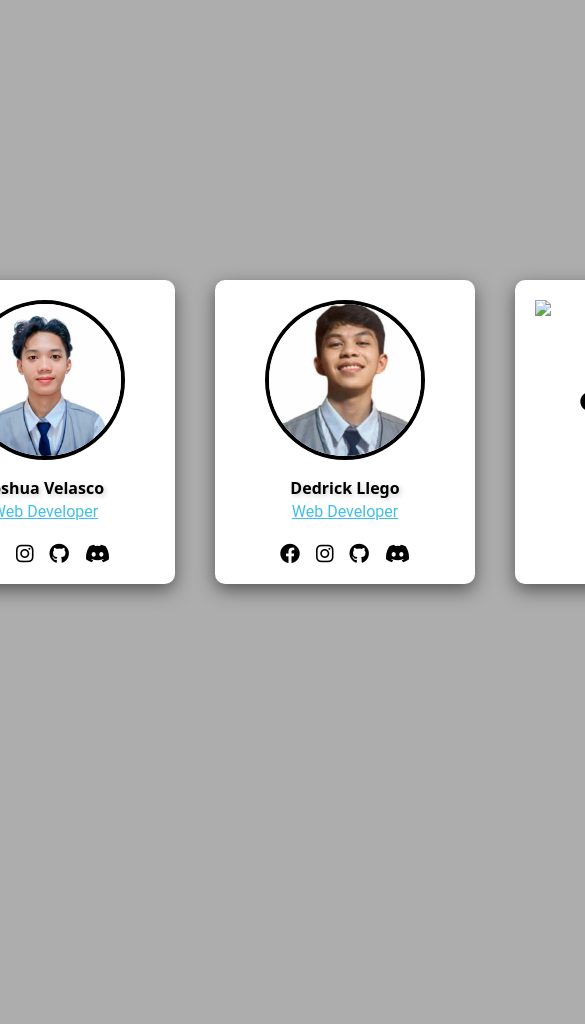
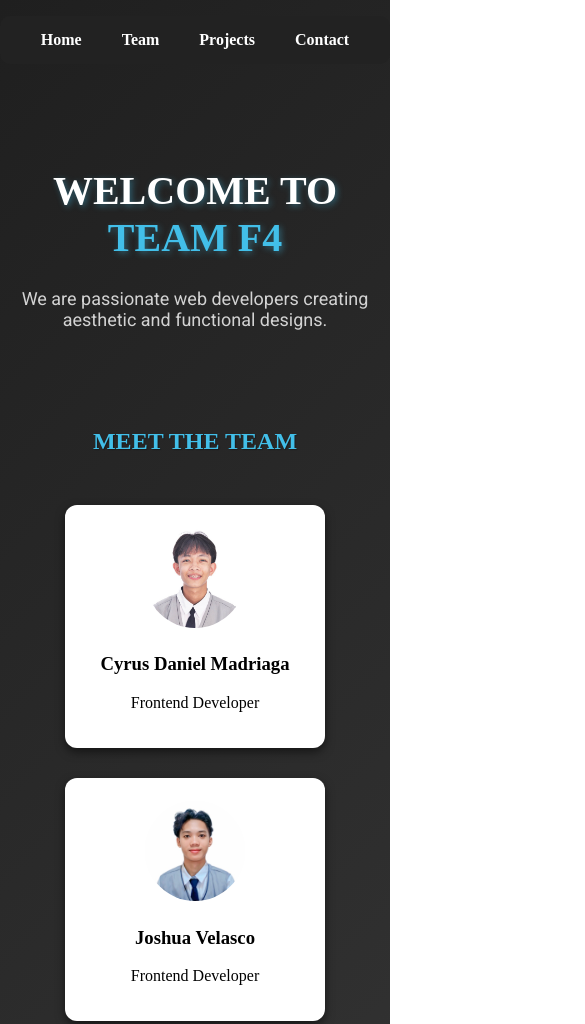
Before and after one commit to diamondzya/f4-portfolio, a website: page index.html in a window 390 px wide. Shown: the top 1024 px of the page, 585 px wide, since content can reach past the window. Before the commit the page ends 844 px from the top, so only its background shows below. Drawn offline with Linux system fonts and the light colour scheme.

Commit message:
Redesign portfolio layout and update styles
Revamped index.html with a new navigation bar, team section, project and contact info, and improved semantic structure. Updated style.css for a modern look, including new card designs, responsive layout, and enhanced typography. These changes improve usability and visual appeal.

```diff
--- a/index.html
+++ b/index.html
@@ -3,64 +3,115 @@
 <head>
     <meta charset="UTF-8">
     <meta name="viewport" content="width=device-width, initial-scale=1.0">
-    <title>f4 - portfolio</title>
+    <title>Team F4 - Portfolio</title>
+
+    <!-- External CSS -->
     <link rel="stylesheet" href="style.css">
-    <link rel="stylesheet" href="/src/output.css">
-    <link rel="stylesheet" href="https://cdnjs.cloudflare.com/ajax/libs/font-awesome/6.4.0/css/all.min.css">
+    <link rel="preconnect" href="https://fonts.googleapis.com">
+    <link rel="preconnect" href="https://fonts.gstatic.com" crossorigin>
+    <link href="https://fonts.googleapis.com/css2?family=Poppins:wght@500&family=Roboto&family=Open+Sans&display=swap" rel="stylesheet">
+
+    <!-- Internal CSS -->
     <style>
-        body
+        h2
         {
-            background-color: rgb(173, 173, 173);
+            text-align: center;
+            text-transform: uppercase;
+            color: rgb(66, 191, 233);
+            text-shadow: 1px 1px 1px rgba(0, 0, 0, 0.3);
         }
+
+        nav ul
+        {
+            list-style: none;
+            display: flex;
+            gap: 40px;
+            justify-content: center;
+            background-color: #222;
+            padding: 15px;
+            border-radius: 10px;
+        }
+
+        nav a
+        {
+            color: white;
+            text-decoration: none;
+            font-weight: bold;
+            transition: 0.3s;
+        }
+        nav a:hover
+        {
+            color: rgb(66, 191, 233);
+            text-decoration: underline;
+        }
+
     </style>
 
 </head>
 <body>
-    <div class="flex gap-10 justify-center mt-70">
-        <div class="container transform transition duration-300 hover:scale-105 hover:shadow-xl">
-            <img class="rounded-full w-40 h-40 object-cover mx-auto mb-4 border-black border-4 hover:border-blue-400 transition duration-300" src="/images/cy.jpg" alt="Cyrus Photo">
-            <h2 class="font-bold ">Cyrus Daniel Madriaga</h2>
-            <p class="text-decoration"style="color: rgb(66, 191, 233);">Web Developer</p>
-            <div class="flex gap-4 justify-center mt-5 text-xl">
-                <a href="https://www.facebook.com/prtyyprynn" target="_blank" class="fab fa-facebook"></a>
-                <a href="https://www.instagram.com/ccyrusly" target="_blank" class="fab fa-instagram"></a>
-                <a href="https://github.com/diamondzya target="_blank"" class="fab fa-github"></a>
-                <a href="https://discord.com/shinichi.zxc" target="_blank" class="fab fa-discord"></a>
+    <!-- Navigation Buttons -->
+    <div>
+        <nav>
+            <ul>
+                <li><a href="#home">Home</a></li>
+                <li><a href="#team">Team</a></li>
+                <li><a href="#projects">Projects</a></li>
+                <li><a href="#contact">Contact</a></li>
+            </ul>
+        </nav>
+    </div>
+
+    <!-- Home -->
+    <div id="home" class="hero">
+        <h1 class="title">Welcome to <span style="color: rgb(66, 191, 233);">Team F4</span></h1> <!-- Inline CSS -->
+        <p class="intro">We are passionate web developers creating aesthetic and functional designs.</p>
+    </div>
+
+    <!-- Team Profile -->
+    <div id="team">
+        <h2>Meet the Team</h2>
+        <div class="team-container">
+            <div class="card" id="madriaga">
+                <img src="./images/cy.jpg" alt="Cyrus Photo">
+                <h3>Cyrus Daniel Madriaga</h3>
+                <p>Frontend Developer</p>
             </div>
-        </div>
-        <div class="container transform transition duration-300 hover:scale-105 hover:shadow-xl">
-            <img class="rounded-full w-40 h-40 object-cover mx-auto mb-4 border-black border-4 hover:border-blue-400 transition duration-300" src="/images/velasco.jpg" alt="Velasco Photo">
-            <h2 class="font-bold ">Joshua Velasco</h2>
-            <p class="text-decoration" style="color: rgb(66, 191, 233);">Web Developer</p>
-            <div class="flex gap-4 justify-center mt-5 text-xl">
-                <a href="#" target="_blank" class="fab fa-facebook"></a>
-                <a href="#" target="_blank" class="fab fa-instagram"></a>
-                <a href="https://github.com/shuazqm" target="_blank" class="fab fa-github"></a>
-                <a href="#" target="_blank" class="fab fa-discord"></a>
+
+            <div class="card" id="velasco">
+                <img src="/images/velasco.jpg" alt="Velasco Photo">
+                <h3>Joshua Velasco</h3>
+                <p>Frontend Developer</p>
             </div>
-        </div>
-        <div class="container transform transition duration-300 hover:scale-105 hover:shadow-xl">
-            <img class="rounded-full w-40 h-40 object-cover mx-auto mb-4 border-black border-4 hover:border-blue-400 transition duration-300" src="/images/llego.jpg" alt="Llego Photo">
-            <h2 class="font-bold ">Dedrick Llego</h2>
-            <p class="text-decoration" style="color: rgb(66, 191, 233);">Web Developer</p>
-            <div class="flex gap-4 justify-center mt-5 text-xl">
-                <a href="#" target="_blank" class="fab fa-facebook"></a>
-                <a href="#" target="_blank" class="fab fa-instagram"></a>
-                <a href="#" target="_blank" class="fab fa-github"></a>
-                <a href="#" target="_blank" class="fab fa-discord"></a>
+
+            <div class="card" id="llego">
+                <img src="/images/llego.jpg" alt="Dedrick Photo">
+                <h3>Dedrick Llego</h3>
+                <p>Frontend Developer</p>
             </div>
-        </div>
-        <div class="container">
-            <img src="/images/" alt="Alexis Photo">
-            <h2 class="font-bold ">Alexis Gulapa</h2>
-            <p class="text-decoration" style="color: rgb(66, 191, 233);">Web Developer</p>
-            <div class="flex gap-4 justify-center mt-5 text-xl">
-                <a href="#" target="_blank" class="fab fa-facebook"></a>
-                <a href="#" target="_blank" class="fab fa-instagram"></a>
-                <a href="#" target="_blank" class="fab fa-github"></a>
-                <a href="#" target="_blank" class="fab fa-discord"></a>
+
+            <div class="card" id="gulapa">
+                <img src="" alt="Alexis Photo">
+                <h3>John Alexis Gulapa</h3>
+                <p>Frontend Developer</p>
             </div>
         </div>
     </div>
+
+    <!--  Projects  -->
+    <div id="projects">
+        <h2>Our Projects</h2>
+        <p style="text-align: center;">We create responsive, modern, and aesthetic website that bring ideas to life.</p>
+    </div>
+
+    <!-- Contact -->
+    <div id="contact">
+        <h2>Contact Us</h2>
+        <p style="text-align: center;">Email: <a href="">soon@gmail.com</a></p>
+    </div>
+
+    <!-- Footer -->
+     <footer>
+        <p>&copy 2025 Team F4. All rights reserved.</p>
+     </footer>
 </body>
 </html>
--- a/style.css
+++ b/style.css
@@ -5,37 +5,78 @@ html
 
 body
 {
-
+    background: linear-gradient(135deg, #1f1f1f, #3a3a3a);
+    color: white;
+    padding: 0;
+    margin: 0;
 }
 
-h1 { font-family: 'Poppins', sans-serif; }
-p { font-family: 'Roboto', sans-serif; }
-code { font-family: 'Courier New', monospace; }
-
-h2
+.hero
 {
-    text-shadow: 2px 2px 5px rgba(0, 0, 0, 0.2);
+    text-align: center;
+    padding: 60px 20px;
 }
 
-
-.row
+.title
 {
-
-    gap: 20px;
-    justify-content: center;
+    font-size: 40px;
+    text-transform: uppercase;
+    text-shadow: 2px 2px 6px rgba(66, 191, 233, 0.4);
 }
 
-.container {
-    background-color: white;
-    border-radius: 10px;
+.intro
+{
+    font-family: 'Roboto', sans-serif;
+    font-size: 18px;
+    color: lightgray;
+}
+
+.team-container
+{
+    display: flex;
+    flex-wrap: wrap;
+    justify-content: center;
+    gap: 30px;
+    margin: 50px auto;
+}
+
+.card
+{
+    background: white;
+    color: black;
+    border-radius: 12px;
     padding: 20px;
     text-align: center;
-    width: 260px;           /* fixed card width */
-    flex: 0 0 260px;        /* don't grow/shrink below this */
-    box-shadow: 0 6px 18px rgba(0,0,0,0.5);
+    width: 220px;
+    box-shadow: 0 4px 10px rgba(0, 0, 0, 0.5);
+    transition: 0.3s;
 }
 
-.text-decoration
+.card:hover
 {
-    text-decoration: underline;
+    transform: scale(1.05);
+    box-shadow: 0 0 20px rgba(0, 0, 0, 0.6);
 }
+
+.card img
+{
+    width: 100px;
+    height: 100px;
+    border-radius: 50%;
+    border: 3px solid transparent;
+    transition: border 0.3s;
+}
+
+.card:hover img
+{
+    border: 3px solid rgb(66, 191, 233);
+}
+
+footer
+{
+    text-align: center;
+    margin-top: 30px;
+    padding: 20px;
+    background-color: #111;
+    color: white;
+}
```
